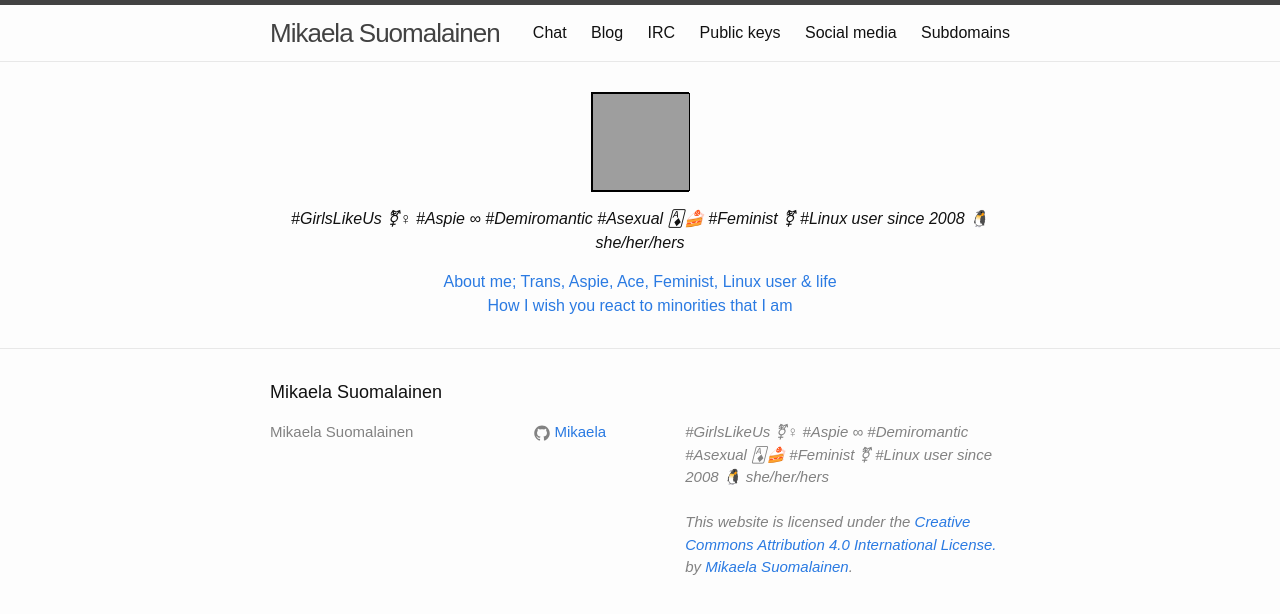
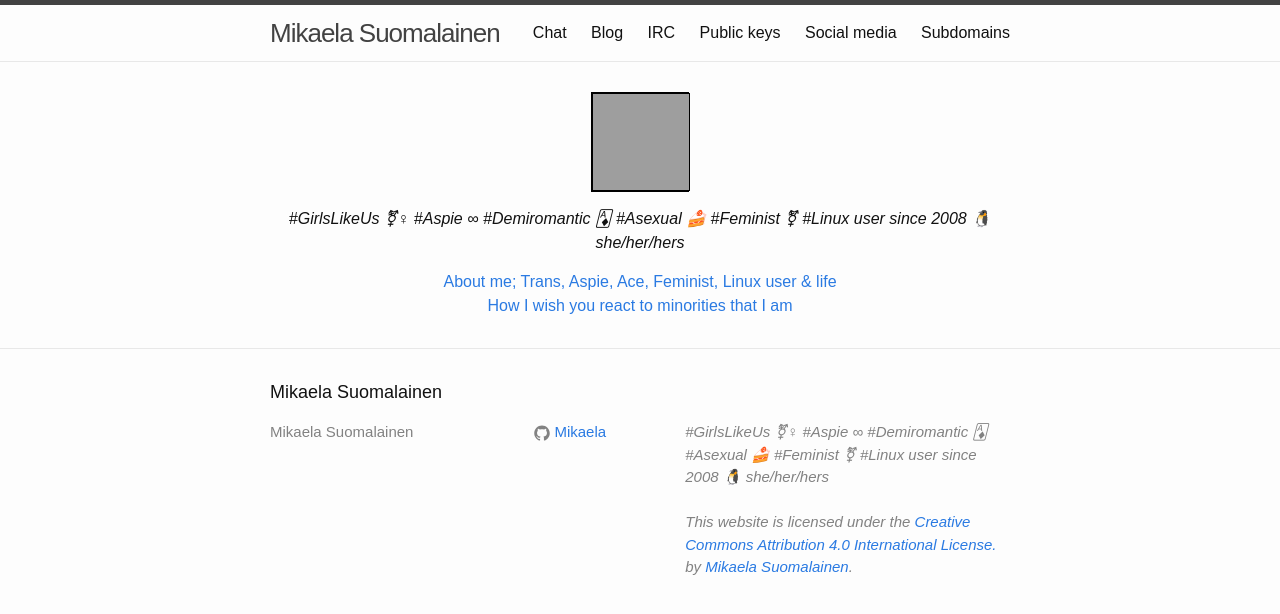
Before and after one commit to Mikaela/mikaela.github.io, a Jekyll site: the page built from index.html, in a window 1280 px wide, cut to the strip 0-614 px from the top of the page. Built offline with Jekyll 4.4.1, drawn with Linux system fonts in a browser that asks for light colours; grey boxes are pictures that could not be loaded.

Commit message:
improve how the bio looks

```diff
--- a/_config.yml
+++ b/_config.yml
@@ -1,7 +1,7 @@
 # Site settings
 title: Mikaela Suomalainen
 description: > # this means to ignore newlines until "baseurl:"
-    *\#GirlsLikeUs ⚧♀ \#Aspie ∞ \#Demiromantic \#Asexual 🃁🍰 \#Feminist ⚧ \#Linux user since 2008 🐧 she/her/hers*
+    *\#GirlsLikeUs ⚧♀ \#Aspie ∞ \#Demiromantic 🃁 \#Asexual 🍰 \#Feminist ⚧ \#Linux user since 2008 🐧 she/her/hers*
     <br/><br/>*This website is licensed under the
     [Creative Commons Attribution 4.0 International License.](https://creativecommons.org/licenses/by/4.0/)
     by [Mikaela Suomalainen](https://mikaela.info/).*
--- a/index.html
+++ b/index.html
@@ -1,11 +1,11 @@
 ---
 layout: default
-excerpt: "#GirlsLikeUs ⚧♀ #Aspie ∞ #Demiromantic #Asexual 🃁🍰 #Feminist ⚧ #Linux user since 2008 🐧 she/her/hers"
+excerpt: "#GirlsLikeUs ⚧♀ #Aspie ∞ #Demiromantic 🃁 #Asexual 🍰 #Feminist ⚧ #Linux user since 2008 🐧 she/her/hers"
 ---
 
 <p id=gravatar><img alt="Gravatar" src="https://gravatar.com/avatar/2bd4ed22d7f59d1a83f5a4253d74f814?s=100.png" /></p>
 
-<p id=bio>#GirlsLikeUs ⚧♀ #Aspie ∞ #Demiromantic #Asexual 🃁🍰 #Feminist ⚧ #Linux user since 2008 🐧 she/her/hers</p>
+<p id=bio>#GirlsLikeUs ⚧♀ #Aspie ∞ #Demiromantic 🃁 #Asexual 🍰 #Feminist ⚧ #Linux user since 2008 🐧 she/her/hers</p>
 
 <ul class="centered">
     <li><a href="{{ site.url }}/about">About me; Trans, Aspie, Ace, Feminist, Linux user & life</a></li>
```
